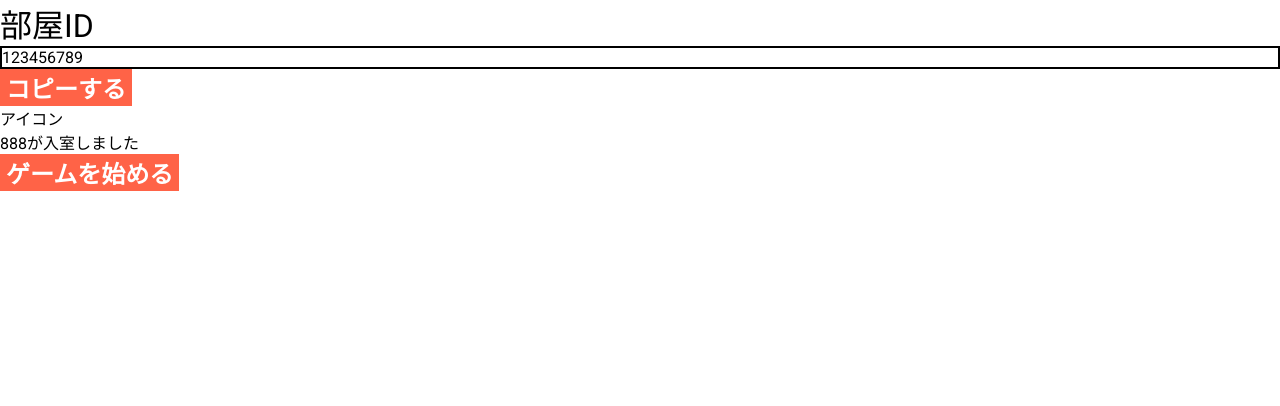
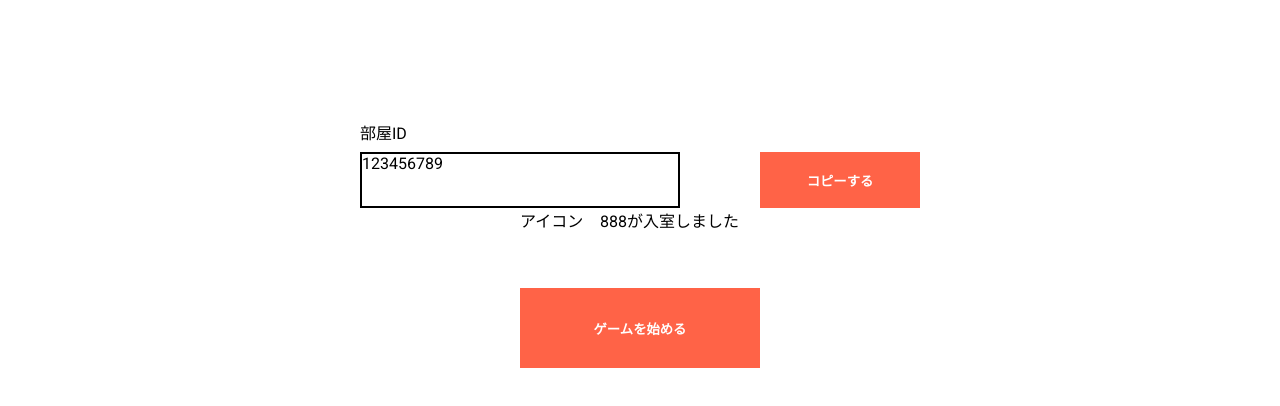
Before and after one commit to NIT-Anan-Procon/procon32_Lets_AIdea_react, a React (Vite) app: page /waiting in a window 1280 px wide. Shown: the top 406 px of the page. Built offline with nearby package versions, Linux system fonts and the light colour scheme.

Commit message:
gridの追加

```diff
--- a/src/home/css/waiting.css
+++ b/src/home/css/waiting.css
@@ -1,28 +1,59 @@
 #waiting {
-  /* 待機画面 */
+  display: grid;
+  font-size: 2vh;
+  grid-template:
+    "... ...... ........... ........... .......... ..." 15vh
+    "... room   ........... ........... .......... ..." 4vh
+    "... roomId roomId      ........... copyButton ..." 7vh
+    "... ...... ........... ........... .......... ..." auto
+    "... ...... user        user        user       ..." 10vh
+    "... ...... ........... ........... .......... ..." auto
+    "... ...... startButton startButton .......... ..." 10vh
+    "... ...... ........... ........... .......... ..." 15vh
+    /auto 20vh 20vh 10vh 20vh auto;
 }
 
 #room {
-  font-size: 4vh;
+  /* font-size: 4vh; */
+  grid-area: room;
 }
 
 #roomId {
   border: solid 2px #000;
+  grid-area: roomId;
 }
 
 button {
   background-color: #ff6347;
   border: none;
   color: #fff;
-  font-size: 3vh;
+
+  /* font-size: 3vh; */
   font-weight: bold;
   text-align: center;
 }
 
+#copyButton {
+  grid-area: copyButton;
+}
+
+#startButton {
+  grid-area: startButton;
+}
+
+#user {
+  display: grid;
+  font-size: 2vh;
+  grid-area: user;
+  grid-template:
+    "icon  message" 10vh
+    /10vh 20vh;
+}
+
 #icon {
-  /* icon */
+  grid-area: icon;
 }
 
 #message {
-  /* message */
+  grid-area: message;
 }
```
